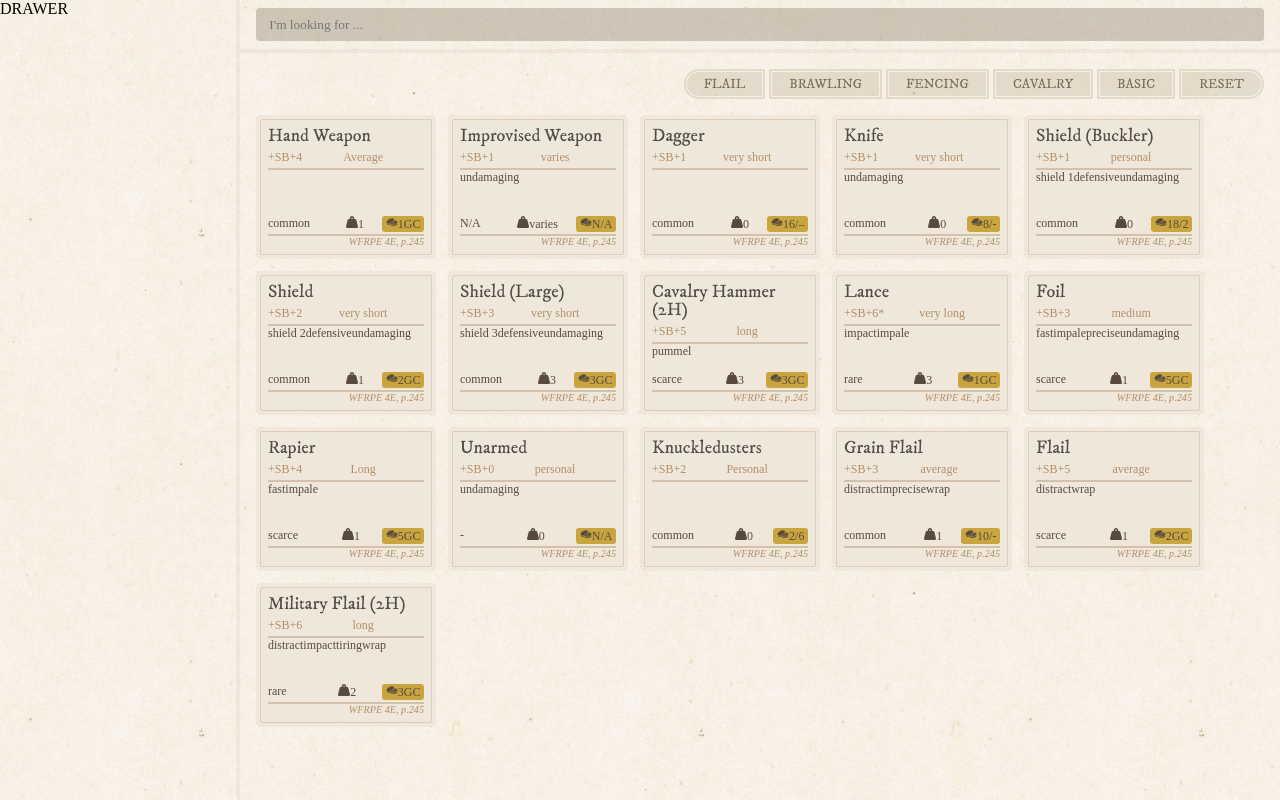
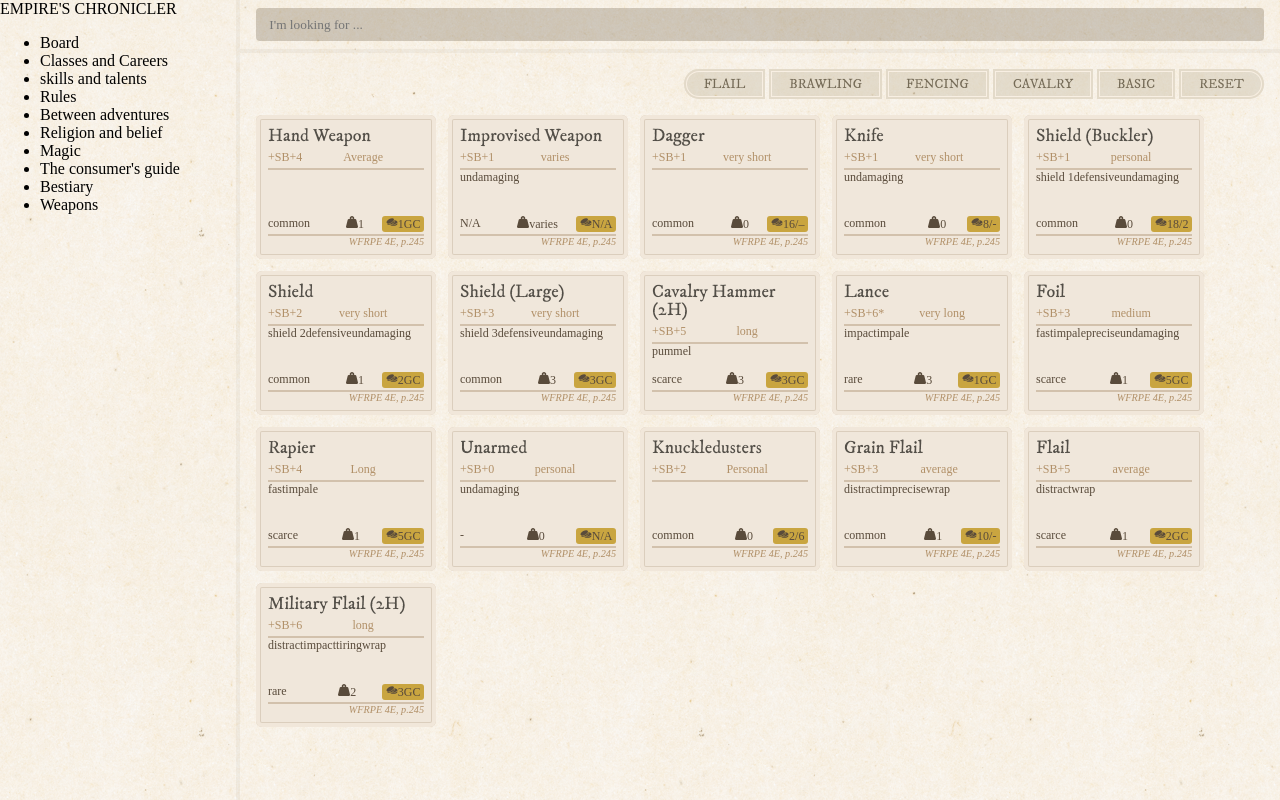
Before and after one commit to Hodwall/empire-chronicler, a React (Vite) app: page / in a window 1280 px wide. Built offline with nearby package versions, Linux system fonts and the light colour scheme; a web font is replaced by a local one.

Commit message:
Adds drawer component

```diff
--- a/src/App.tsx
+++ b/src/App.tsx
@@ -6,13 +6,14 @@ import './App.css';
 
 const App = () => {
   const [searchBar, setSearchBar] = useState('');
+  const [section, setSection] = useState('weapons');
 
   return (
     <div className="App">
-      <Drawer />
+      <Drawer setSection={setSection} />
       <div className="Content">
         <NavBar setSearchBar={setSearchBar} />
-        <Section searchBar={searchBar} />
+        <Section searchBar={searchBar} section={section} />
       </div>
     </div>
   );
--- a/src/Components/Drawer/Drawer.tsx
+++ b/src/Components/Drawer/Drawer.tsx
@@ -1,9 +1,31 @@
 import './Drawer.css';
 
-const Drawer = () => {
+
+const Drawer = (props: {
+  setSection: (s: string) => void
+}) => {
+  const sections = [
+    { id: 'board', label: 'Board' },
+    { id: 'classes', label: 'Classes and Careers' },
+    { id: 'skills', label: 'skills and talents' },
+    { id: 'rules', label: 'Rules' },
+    { id: 'adventures', label: 'Between adventures' },
+    { id: 'religion', label: 'Religion and belief' },
+    { id: 'magic', label: 'Magic' },
+    { id: 'consumer', label: 'The consumer\'s guide' },
+    { id: 'bestiary', label: 'Bestiary' },
+    { id: 'weapons', label: 'Weapons' },
+  ]
   return (
     <div className="Drawer">
-      DRAWER
+      <div>EMPIRE'S CHRONICLER</div>
+      <ul>
+        {
+          sections.map((section, index) => {
+            return <li key={index} onClick={() => props.setSection(section.id)}>{section.label}</li>
+          })
+        }
+      </ul>
     </div>
   );
 };
--- a/src/Components/NavBar/NavBar.tsx
+++ b/src/Components/NavBar/NavBar.tsx
@@ -1,4 +1,5 @@
 import './NavBar.css';
+
 
 const NavBar = (props: {
   setSearchBar: (query: string) => void;
--- a/src/Components/Section/Section.tsx
+++ b/src/Components/Section/Section.tsx
@@ -2,11 +2,22 @@ import './Section.css';
 import Weapons from '../../Pages/Weapons/Weapons.tsx';
 
 const Section = (props: {
-  searchBar: string
+  searchBar: string,
+  section: string,
 }) => {
+
+  let page: JSX.Element;
+  switch (props.section) {
+    case 'weapons':
+      page = <Weapons searchBar={props.searchBar} />
+      break;
+    default:
+      page = <div>{props.section}</div>
+  }
+
   return (
     <div className="Section">
-      <Weapons searchBar={props.searchBar} />
+      {page}
     </div>
   );
 };
```
